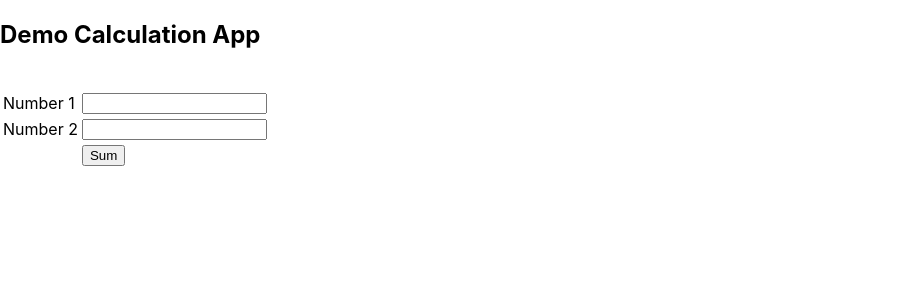
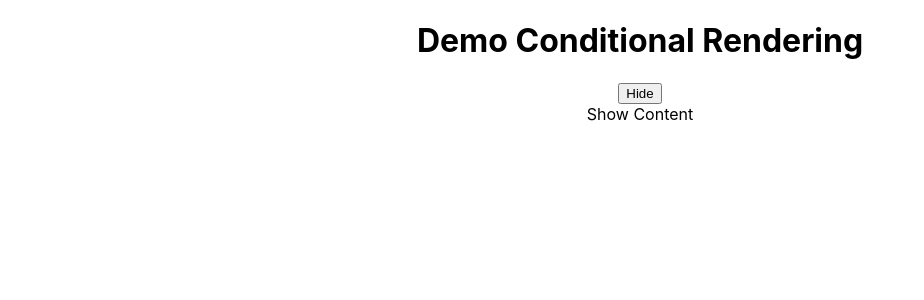
Before and after one commit to manngo2013/demo-first-project, a React (Create React App) app: page / in a window 1280 px wide. Shown: the top 300 px of the page, without its empty margins (0-924 px from the left). Built offline with nearby package versions, Linux system fonts and the light colour scheme.

Commit message:
Lecture 23: Conditional Rendering

```diff
--- /dev/null
+++ b/src/components/MyApp.jsx
@@ -0,0 +1,51 @@
+import React, { Component } from 'react';
+import '../App.css';
+
+export default class MyApp extends Component {
+  constructor(props) {
+    super(props);
+    this.state = {
+      status: false,
+    };
+  }
+
+  handleShowHide() {
+    this.setState({
+      status: !this.state.status,
+    });
+  }
+
+  render() {
+    /*let content;
+    if (this.state.status === false) {
+      content = (
+        <div>
+          <button onClick={() => this.handleShowHide()}>Show</button>
+        </div>
+      );
+    } else {
+      content = (
+        <div>
+          <button onClick={() => this.handleShowHide()}>Hide</button>
+          <div>Show Content</div>
+        </div>
+      );
+    }*/
+
+    return (
+      <div className="App">
+        <h1>Demo Conditional Rendering</h1>
+        {this.state.status ? (
+          <div>
+            <button onClick={() => this.handleShowHide()}>Show</button>
+          </div>
+        ) : (
+          <div>
+            <button onClick={() => this.handleShowHide()}>Hide</button>
+            <div>Show Content</div>
+          </div>
+        )}
+      </div>
+    );
+  }
+}
--- a/src/index.js
+++ b/src/index.js
@@ -9,6 +9,7 @@
 import CounterComponent from './components/CounterComponent';
 import CounterFuncComponent from './components/CounterFuncComponent';
 import CalculatorComponent from './components/CalculatorComponent';
+import MyApp from './components/MyApp';
 
 const root = ReactDOM.createRoot(document.getElementById('root'));
 root.render(
@@ -20,7 +21,8 @@
     {/* <ProductDetailComponent title="Iphone 14" content="Description ..... " /> */}
     {/* <CounterComponent /> */}
     {/* <CounterFuncComponent /> */}
-    <CalculatorComponent />
+    {/* <CalculatorComponent /> */}
+    <MyApp />
   </React.StrictMode>
 );
 
```
